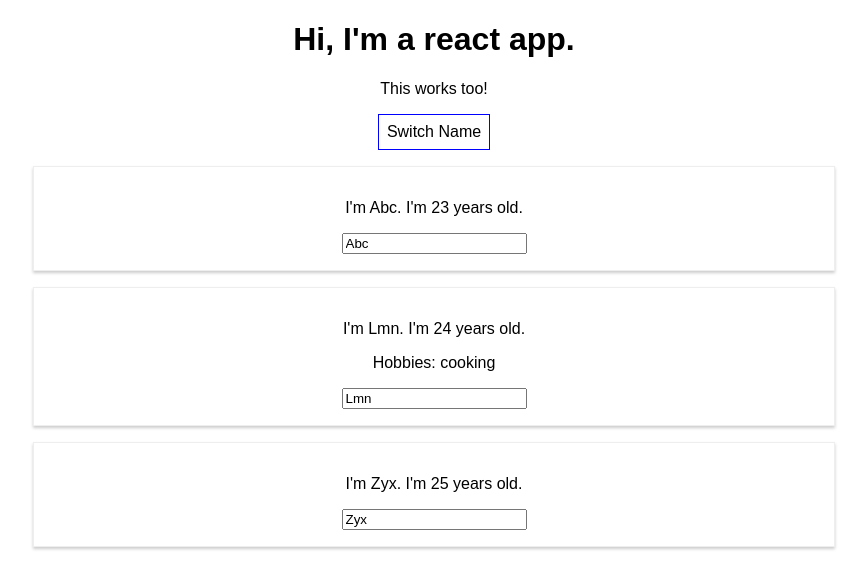
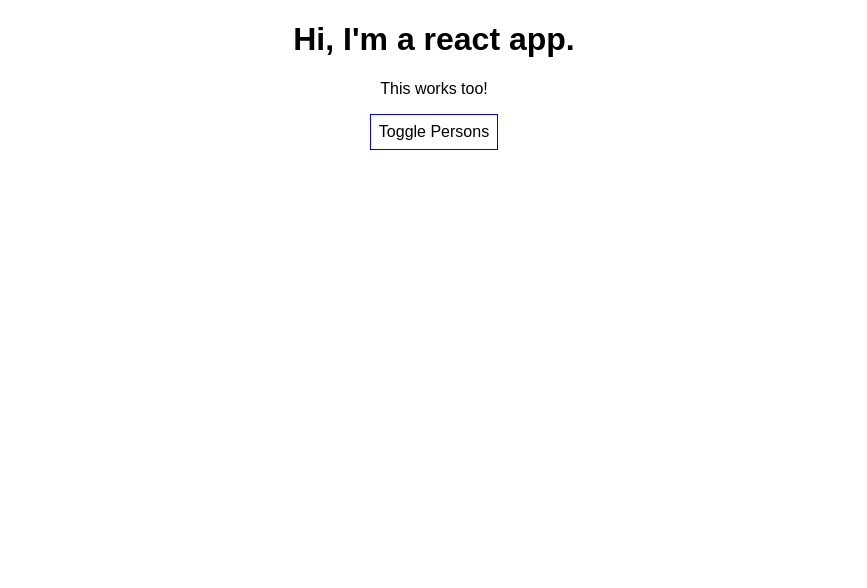
Before and after one commit to pranavtotla/react-complete-guide, a React (Create React App) app: page / in a window 1280 px wide. Shown: the top 588 px of the page, without its empty margins (206-1073 px from the left). Built offline with nearby package versions, Linux system fonts and the light colour scheme.

Commit message:
Render content conditionally.

```diff
--- a/src/App.js
+++ b/src/App.js
@@ -8,7 +8,8 @@
         { name: 'Abc', age: 23},
         { name: 'Lmn', age: 24},
         { name: 'Zyx', age: 25}
-    ]
+      ],
+      showPersons: false
     };
 
     switchNameHandler = (newName) => {
@@ -31,6 +32,13 @@
       })
     }
 
+    togglePersonHandler = () => {
+      console.log('Inside')
+      const toShow = this.state.showPersons;
+      console.log('to show',toShow)
+      this.setState({showPersons: !toShow});
+    }
+
 
     render() {
       const style = {
@@ -46,10 +54,14 @@
         <div className="App">
           <h1>Hi, I'm a react app.</h1>
           <p>This works too!</p>
-        <button style={style} onClick={() => this.switchNameHandler('withoutBind')}>Switch Name</button>
+          <button style={style} onClick={this.togglePersonHandler}>Toggle Persons</button>
+          {this.state.showPersons?
+            <div>
               <Person name={this.state.persons[0].name} age={this.state.persons[0].age} />
               <Person name={this.state.persons[1].name} age={this.state.persons[1].age} click={this.switchNameHandler.bind(this, 'withBind')} changed={this.nameChangeHandler}>Hobbies: cooking</Person>
               <Person name={this.state.persons[2].name} age={this.state.persons[2].age}/>
+            </div> : null
+          }
         </div>
       );
       //return React.createElement('div', {className: 'App'}, React.createElement('h1', null, 'Does this work now?'));
--- a/src/Person/Person.js
+++ b/src/Person/Person.js
@@ -6,7 +6,7 @@
         <div className="Person">
             <p onClick={props.click}>I'm {props.name}. I'm {props.age} years old.</p>
             <p>{props.children}</p>
-            <input type="text" onChange = {props.changed} value={props.name}/>
+
         </div>
     );
 };
```
Lines whose indentation alone changed are shown as unchanged.
